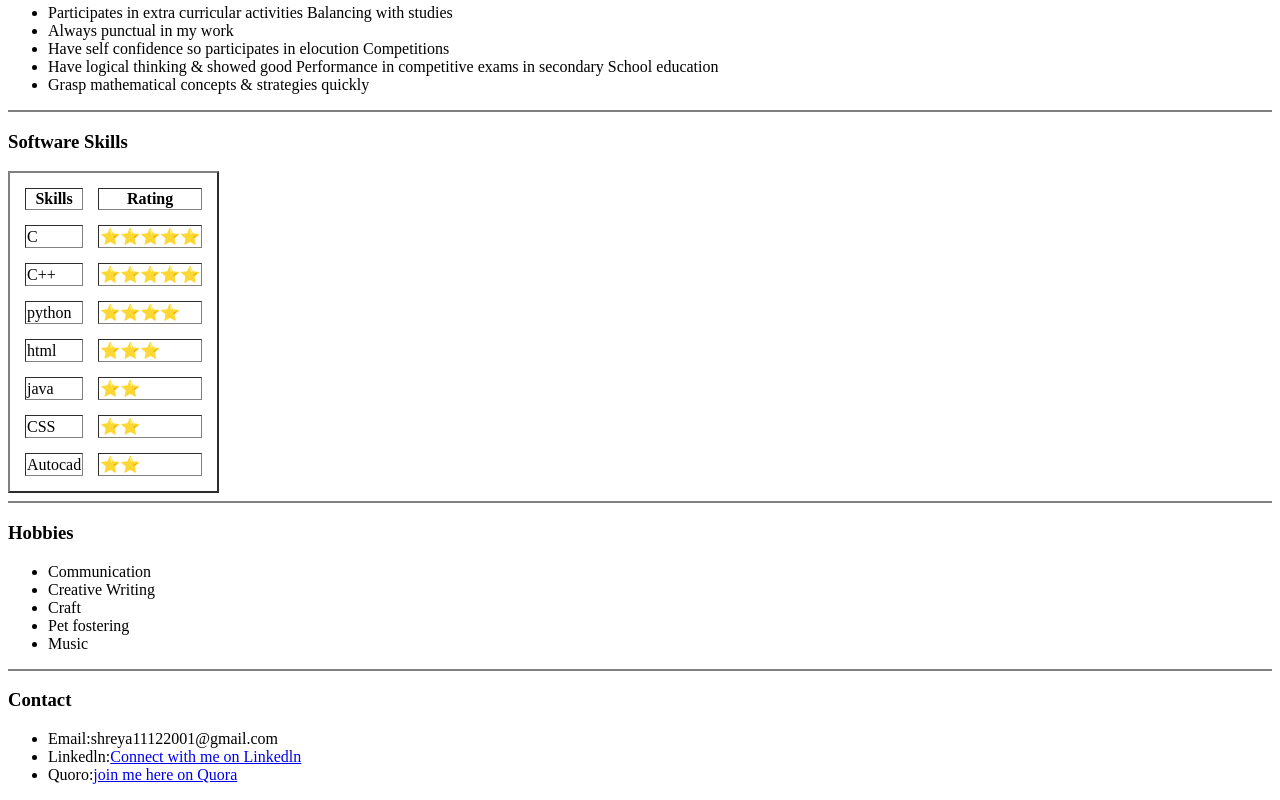
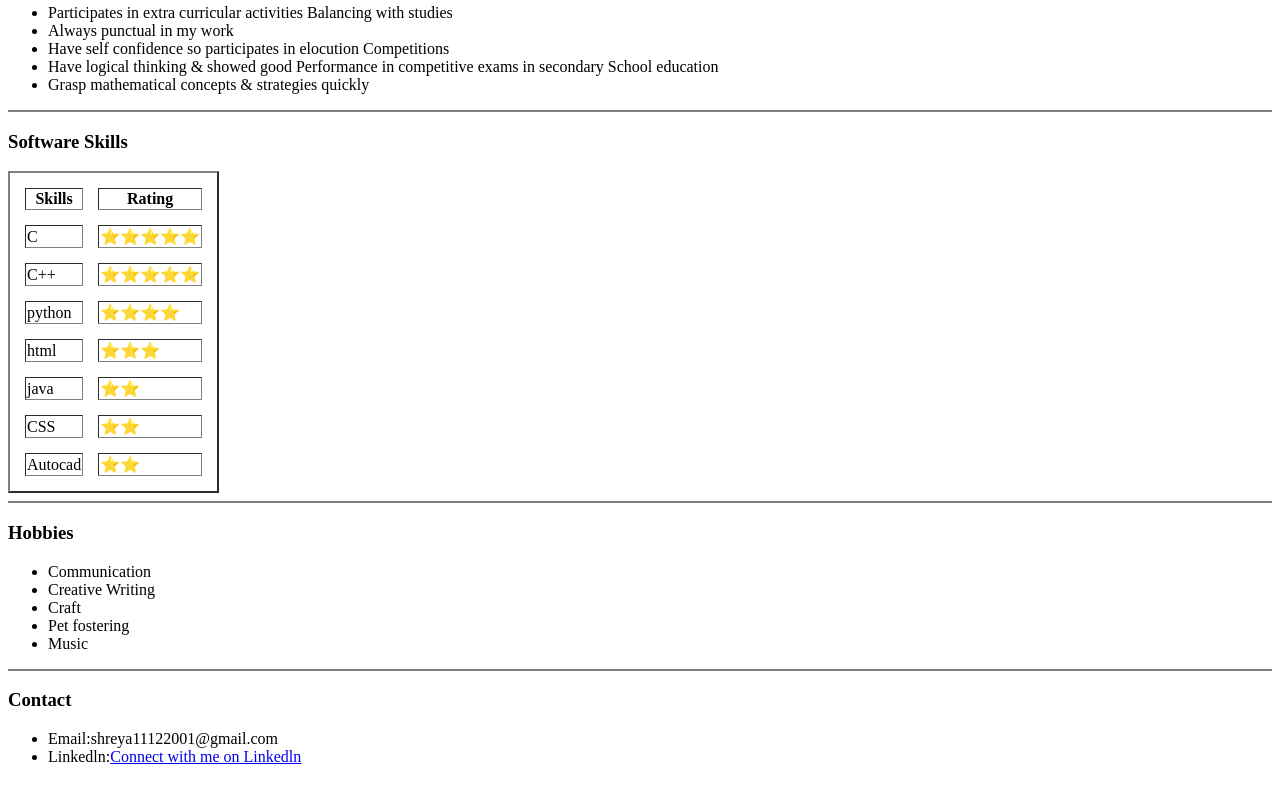
Before and after one commit to co-shrey/personal-site, a plain HTML site: page index.html in a window 1280 px wide. Shown: the part 590-1390 px from the top of the page. Drawn offline with Linux system fonts and the light colour scheme.

Commit message:
Update index.html

```diff
--- a/index.html
+++ b/index.html
@@ -135,7 +135,7 @@
   <ul>
     <li>Email:shreya11122001@gmail.com</li>
     <li>Linkedln:<a href="https://www.linkedin.com/in/shreya-chougule-9a2a301a8/">Connect with me on Linkedln</a></li>
-    <li>Quoro:<a href="https://www.quora.com/profile/Shreya-2280/">join me here on Quora</a></li>
+
   </ul>
 </body>
 
```
